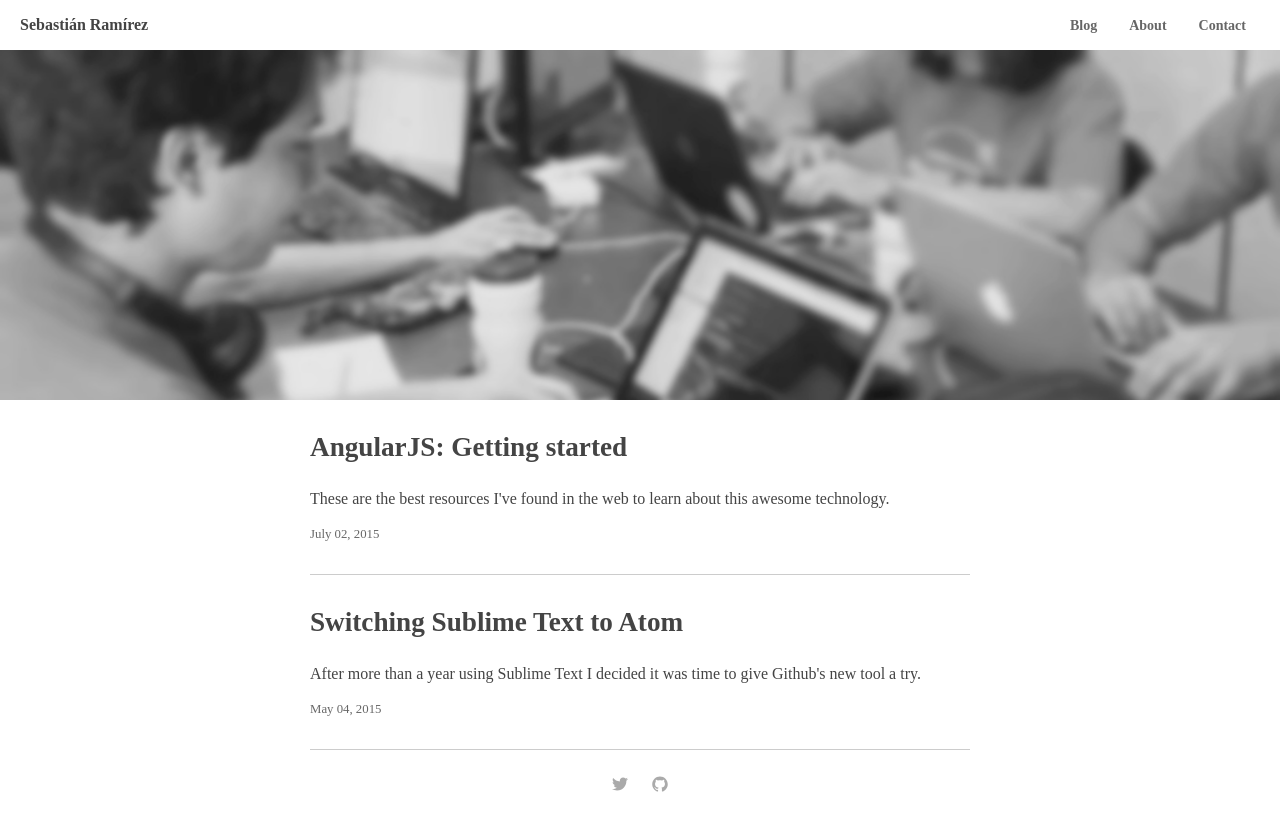
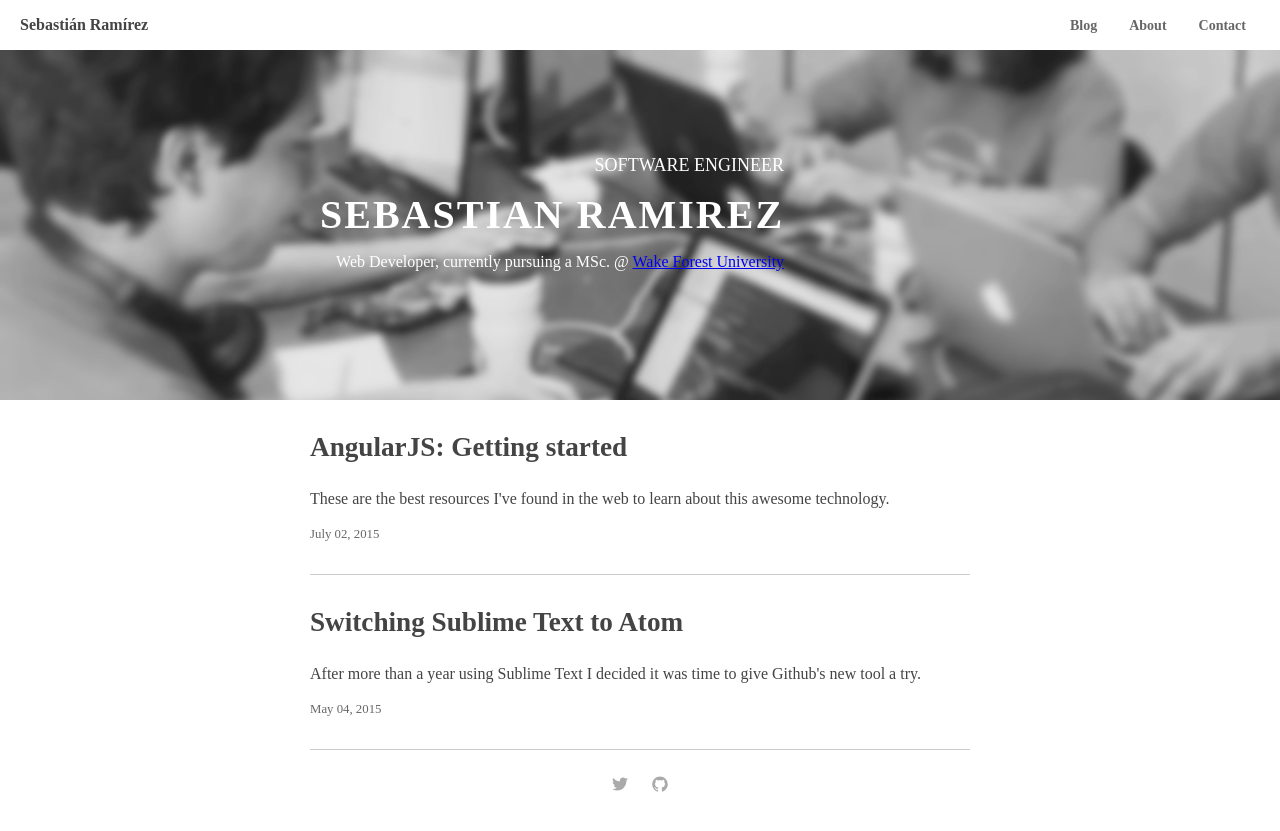
Before and after one commit to s-ramirez/s-ramirez.github.io, a Jekyll site: the page built from index.html, in a window 1280 px wide. Shown: the top 831 px of the page. Built offline with Jekyll 4.4.1, drawn with Linux system fonts in a browser that asks for light colours; some web fonts are replaced; the list of posts is cut into pages by our own code.

Commit message:
Adding my information

```diff
--- a/_layouts/default.html
+++ b/_layouts/default.html
@@ -2,7 +2,31 @@
     {% include head.html %}
     {% include header.html %}
     <body>
-        <div class="cover"></div>
+        <div class="cover">
+            <div class="information" style="
+    text-align: right;
+    color: white;
+    position: absolute;
+    left: 25%;
+    top: 30%;
+">
+  <small style="
+    text-transform: uppercase;
+    font-size: 18px;
+">Software Engineer</small>
+  <h1 style="
+    margin: 15px 0;
+    text-transform: uppercase;
+    font-size: 40px;
+    letter-spacing: 2px;
+">Sebastian Ramirez</h1>
+  <p style="
+    font-weight: 300;
+    margin: 0;
+">Web Developer, currently pursuing a MSc. @ <a href="#">Wake Forest University</a>
+</p>
+  </div>
+        </div>
         {{ content }}
         <script src="{{ site.baseurl | prepend: site.url }}/js/site.js"></script>
     </body>
--- a/css/styles.scss
+++ b/css/styles.scss
@@ -49,6 +49,7 @@ header {
 
 .cover {
   height: 350px;
+  position: relative;
   background-size: cover;
   background-image: url("/images/cover.jpg");
 }
```
